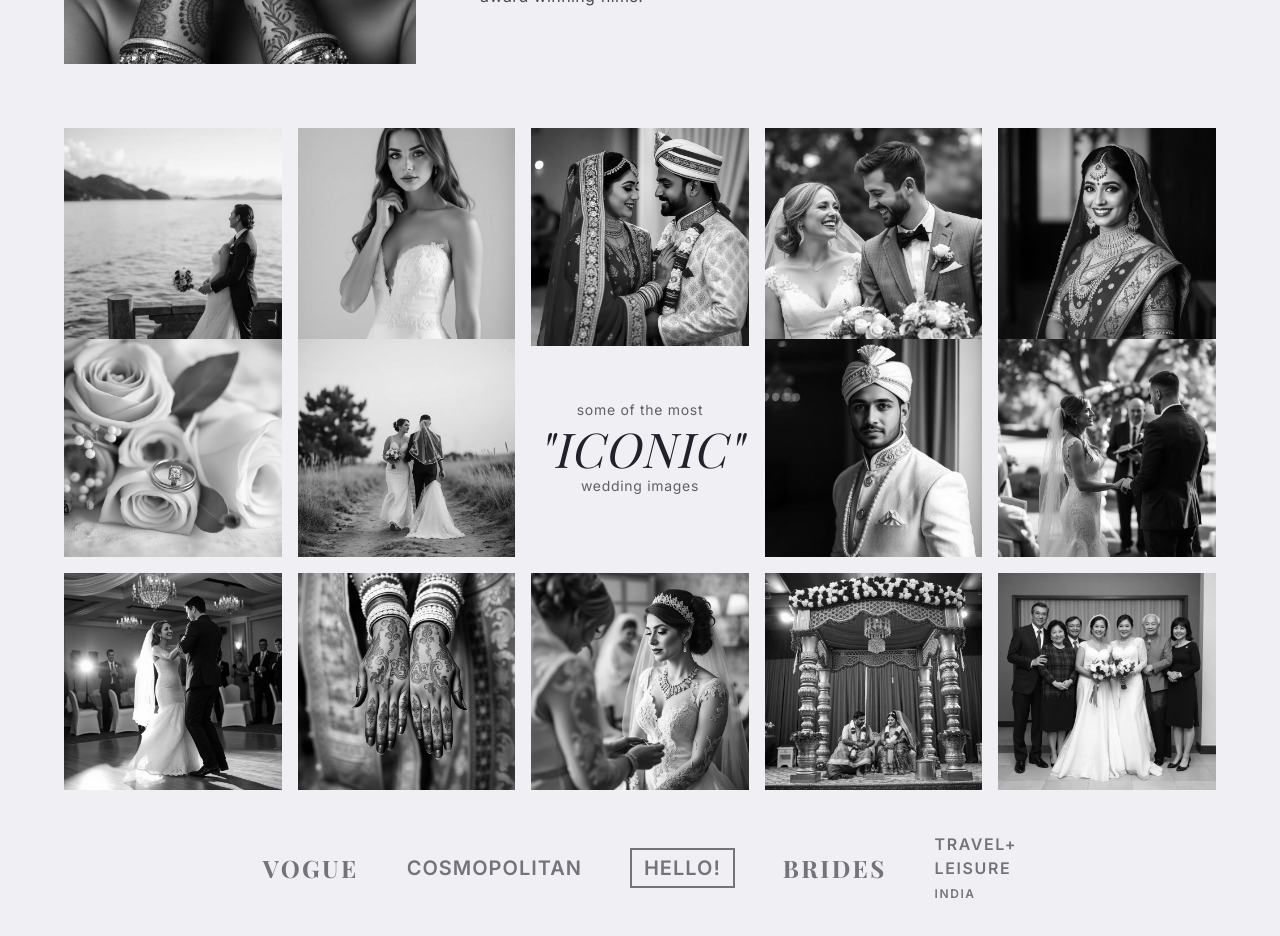
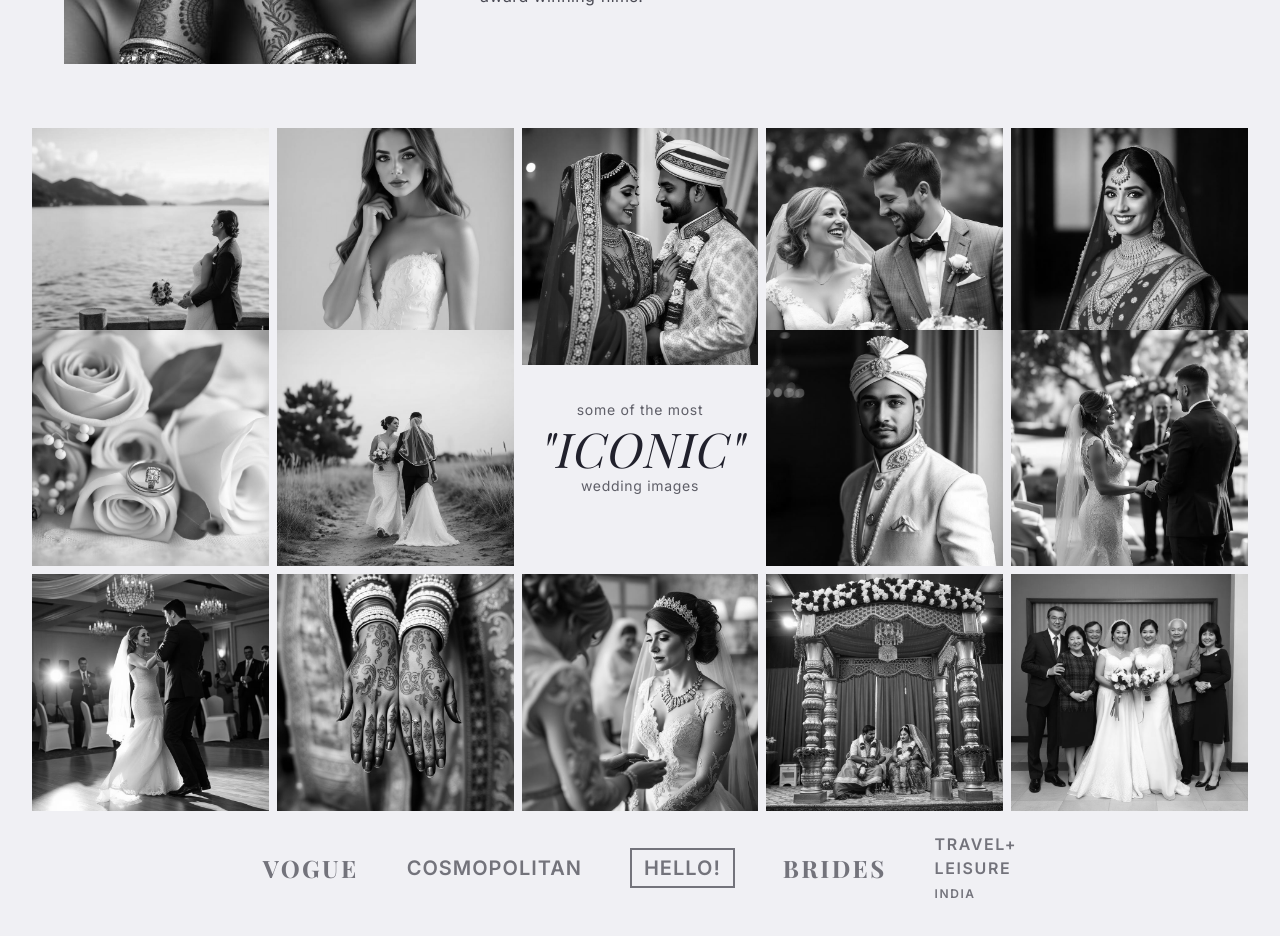
Before and after one commit to Priyanshuu7/faithful-visualizer, a React (Vite) app: page / in a window 1280 px wide. Shown: the part 720-1656 px from the top of the page. Built offline with nearby package versions, Linux system fonts and the light colour scheme; a web font is replaced by a local one.

Commit message:
Refactor image collage spacing
Reduce gap between images in the collage and increase overall width.

```diff
--- a/src/components/WeddingLayout.tsx
+++ b/src/components/WeddingLayout.tsx
@@ -75,8 +75,8 @@ const WeddingLayout = () => {
         </div>
 
         {/* Iconic Wedding Images Collage - 15 Images */}
-        <div className="mb-16">
-          <div className="grid grid-cols-5 gap-2 md:gap-4 h-[80vh]">
+        <div className="mb-16 -mx-4 md:-mx-8">
+          <div className="grid grid-cols-5 gap-1 md:gap-2 h-[80vh]">
             {/* Row 1 */}
             <div className="aspect-square overflow-hidden">
               <img
```
